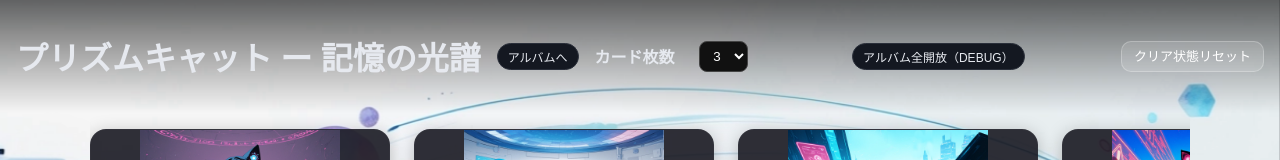
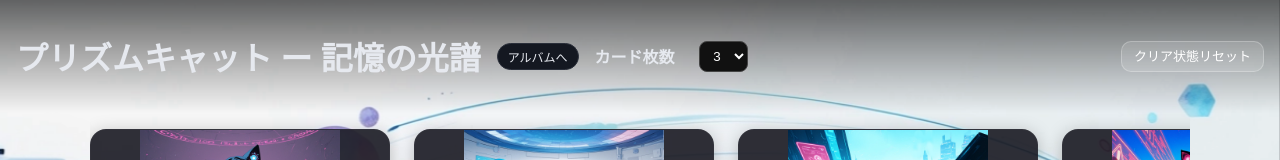
Before and after one commit to Asunaro0000/PrismCat_Memory, a plain HTML site: page index.html in a window 1280 px wide. Shown: the top 160 px of the page. Drawn offline with Linux system fonts and the light colour scheme.

Commit message:
chore: re-upload (sync local -> origin)

```diff
--- a/index.html
+++ b/index.html
@@ -109,7 +109,7 @@ const ZERO_BADGE_MODE = 'infinity';  // ← 'hide' にすると非表示
 
 
 
-  <script>window.PRISMCAT_DEBUG_ALBUM = true;</script>
+  <script>window.PRISMCAT_DEBUG_ALBUM = false;</script>
     <script src="./js/extensions/debug-album.js" defer></script>
 
 <script>
```
